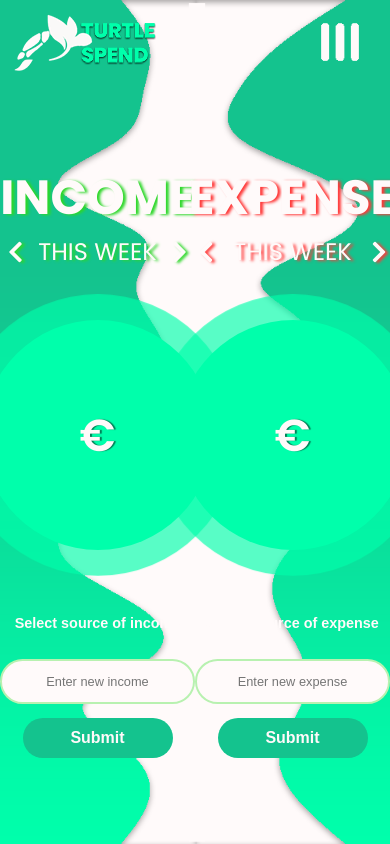
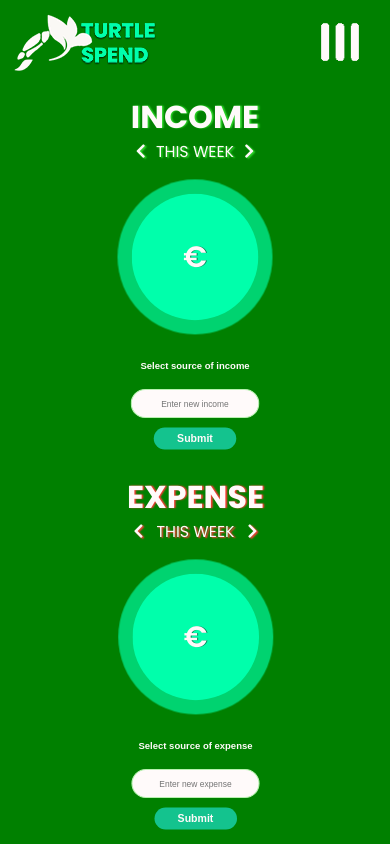
Before and after one commit to AlanWes/Budget-Managment-App, a Django app: template src_projects/Project_Budget/templates/home.html in a window 390 px wide. Run offline with Django 4.2, Linux system fonts and the light colour scheme; the template is opened without the code that fills it, so the values that code supplies are empty.

Commit message:
working on mobile home version

```diff
--- a/src_projects/Project_Budget/static/css/home.css
+++ b/src_projects/Project_Budget/static/css/home.css
@@ -368,6 +368,14 @@ input[type=number]::-webkit-outer-spin-button {
 
 @media only screen and (min-width: 0px) and (max-width: 480px) {
 
+  /* CONTAINER */
+
+  .container {
+    background-color: green;
+    overflow: hidden;
+    background-image: none;
+  }
+
   /* NAVBAR */
 
   .navbar {
@@ -410,16 +418,50 @@ input[type=number]::-webkit-outer-spin-button {
     justify-content: center;
     flex-direction: column;
     align-items: center;
-}
+  }
 
-.navbar a:hover {
-  color: rgb(255,250,250);
-  text-decoration: none;
-}
+  .navbar a:hover {
+    color: rgb(255,250,250);
+    text-decoration: none;
+  }
 
-  /* SECTION 1 */
-  /* SECTION 2 */
-  /* SECTION 3 */
+    /* WRAPPER */
+
+  .wrapper {
+    display: flex;
+    flex-direction: column;
+    align-items: center;
+    width: 100vw;
+  }
+
+    /* INCOME SECTION */
+
+  .income-section {
+    transform: scale(0.55);
+    display: flex;
+    justify-content: center;
+    align-items: center;
+    height: 45vh;
+    width: 100vw;
+    box-sizing: border-box;
+    background: transparent;
+    font-size: 120%;
+  }
+
+    /* SPEND SECTION */
+
+  .spend-section {
+    transform: scale(0.55);
+    display: flex;
+    justify-content: center;
+    align-items: center;
+    height: 45vh;
+    width: 50vw;
+    box-sizing: border-box;
+    background: transparent;
+    font-size: 120%;
+  }
+
   /* FOOTER */
 }
 
```
Also changed, not shown: src_projects/Project_Budget/static/images/first-view-background.png (deleted), src_projects/Project_Budget/static/images/income-how.png (deleted), src_projects/Project_Budget/static/images/logo3.png (deleted), src_projects/Project_Budget/static/images/money.png (deleted), src_projects/Project_Budget/static/images/spend-how.png (deleted).
